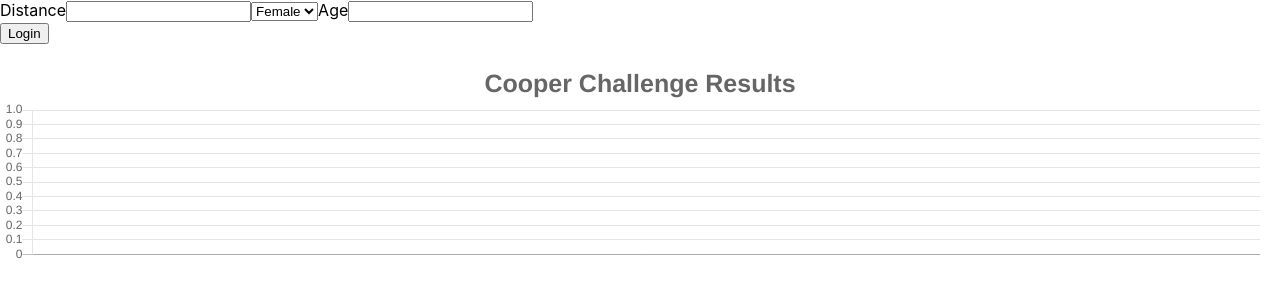
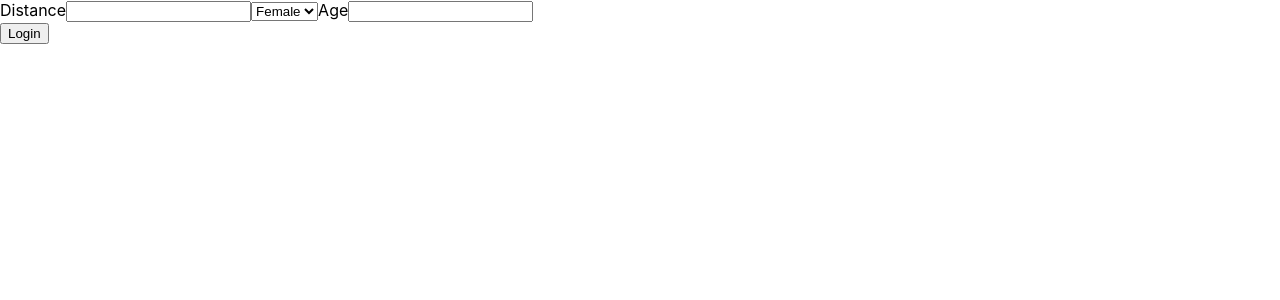
Before and after one commit to beccaburns/Cooper-Client, a React (Create React App) app: page / in a window 1280 px wide. Shown: the top 300 px of the page. Built offline with nearby package versions, Linux system fonts and the light colour scheme.

Commit message:
WIP. Updates app js and chart js to accomodate changes to performance data. Updates are necessary for user to view a chart with result data.

```diff
--- a/src/App.js
+++ b/src/App.js
@@ -5,7 +5,6 @@ import LoginForm from './Components/LoginForm';
 import { authenticate } from './Modules/Auth';
 import DisplayPerformanceData from './Components/DisplayPerformanceData';
 import Chart from './Components/Chart';
-import { getData } from './Modules/PerformanceData';
 
 class App extends Component {
   constructor(props) {
@@ -21,21 +20,16 @@ class App extends Component {
       message: '',
       entrySaved: false,
       renderIndex: false,
-      renderGraph: false
-    }
+      renderChart: false
+    };
   }
 
-  // componentWillMount(){
-  //   this.getChartData();
-  // }
-
-  getGraphData() {
-    this.setState({ renderGraph: false });
+  entryHandler() {
+    this.setState({ entrySaved: true, updateIndex: true, updateChart: true });
   }
 
-
-  entryHandler() {
-    this.setState({ entrySaved: true, updateIndex: true });
+  getChartData() {
+    this.setState({ renderChart: true });
   }
 
   indexUpdated() {
@@ -48,13 +42,18 @@ class App extends Component {
       entrySaved: false
     });
   }
+
+  hideLoginForm() {
+    this.setState({ renderLoginForm: false });
+  }
+
   async onLogin(e) {
     e.preventDefault();
     let resp = await authenticate(this.state.email, this.state.password)
     if (resp.authenticated === true) {
       this.setState({ authenticated: true });
     } else {
-      this.setState({ message: resp.message, renderLoginForm: false })
+      this.setState({ message: resp.message, renderLoginForm: false });
     }
   }
 
@@ -62,7 +61,7 @@ class App extends Component {
     let renderLogin;
     let user;
     let performanceDataIndex;
-    let renderGraph;
+    let renderChart;
 
     if (this.state.authenticated === true) {
       user = JSON.parse(sessionStorage.getItem('credentials')).uid;
@@ -78,10 +77,20 @@ class App extends Component {
             />
             <button onClick={() => this.setState({ renderIndex: false })}>Hide past entries</button>
           </>
-        )
+        );
       } else {
         performanceDataIndex = (
           <button id="show-index" onClick={() => this.setState({ renderIndex: true })}>Show past entries</button>
+        )
+      }
+      if (this.state.renderChart === true) {
+        renderChart = (
+        <>
+          <Chart
+            updateChart={this.state.updateChart}
+            chartUpdated={this.chartUpdated.bind(this)}
+          />
+        </>
         )
       }
     } else {
@@ -93,7 +102,7 @@ class App extends Component {
               inputChangeHandler={this.onChange.bind(this)}
             />
           </div>
-        )
+        );
      } else {
         renderLogin = (
           <>
@@ -102,19 +111,6 @@ class App extends Component {
           </>
         )
       }
-
-    }  {
-      if (this.state.renderGraph === true){
-        renderGraph =  (
-        <>
-          <renderGraph
-            updateGraph={this.state.updateGraph}
-            graphUpdated={this.graphUpdated.bind(this)}
-            />
-        </>
-        )
-    }
-
     }
     return (
       <div>
@@ -132,11 +128,10 @@ class App extends Component {
         />
         {performanceDataIndex}
         {renderLogin}
-
-        <Chart chartData={this.state.chartData} />
+        {renderChart}
 
       </div>
-    );
+    )
   }
 }
 
--- a/src/Components/Chart.js
+++ b/src/Components/Chart.js
@@ -1,42 +1,58 @@
 import React, {Component} from 'react';
 import {Bar, Line} from 'react-chartjs-2';
+import { getData } from '../Modules/PerformanceData';
 
 class Chart extends Component{
   constructor(props) {
     super(props);
     this.state = {
-      chartData:props.chartData
+      performanceData: null
       }
     }
-
-  static defaultProps = {
-    displayTitle:true,
-    displayLegend:true,
-    legendPosition:'right'
+  componentDidMount() {
+    this.getPerformanceData()
   }
 
+  async getPerformanceData() {
+    let result = await getData();
+    this.setState({performanceData: result.data.entries}, () => {
+			this.props.graphUpdated();
+		})
+	}
+
   render() {
+    let dataIndex;
+
+    if (this.props.renderChart === true) {
+      this.getPerformanceData();
+    }
+    if(this.state.performanceData != null) {
+      const distances = []
+			const labels = []
+			this.state.performanceData.forEach(entry => {
+			distances.push(entry.data.distance)
+			labels.push(entry.data.message)
+			})
+			const data = {
+				datasets: [{
+					data: distances,
+					label: "saved distances",
+				}],
+				labels: labels,
+			}
+			dataIndex = (
+				<>
+				  <Line ref='chart' data={data} />
+				</>
+				)
+			}
+
     return (
-      <>
-      <Bar
-        data={this.state.chartData}
-        options={{
-          title:{
-            display:this.props.displayTitle,
-            text: 'Cooper Challenge Results',
-            fontSize:25
-          },
-          legend:{
-            display:this.props.displayLegend,
-            position:'right'
-          },
-          maintainAspectRatio: false
-
-        }}
-      />
-      </>
-    )
-  };
-}
+      <div>
+      {dataIndex}
+      </div>
+      )
+    }
+  }
 
 export default Chart;
--- a/src/Components/DisplayPerformanceData.js
+++ b/src/Components/DisplayPerformanceData.js
@@ -18,6 +18,12 @@ class DisplayPerformanceData extends Component {
       this.props.indexUpdated();
     })
   }
+  async getPerformanceData() {
+		let result = await getData();
+		this.setState({performanceData: result.data.entries}, () => {
+			this.props.chartUpdated();
+		})
+	}
 
   render () {
     let dataIndex;
@@ -25,6 +31,7 @@ class DisplayPerformanceData extends Component {
     if (this.props.updateIndex === true) {
       this.getPerformanceData();
     }
+
     if (this.state.performanceData != null) {
       dataIndex = (
         <div>
@@ -35,6 +42,10 @@ class DisplayPerformanceData extends Component {
       )
     }
 
+    if (this.props.updateChart === true) {
+      this.getPerformanceData();
+    }
+
     return (
       <div>
         {dataIndex}
```
Also changed, not shown: src/Modules/Auth.js (+29 -23 lines).
